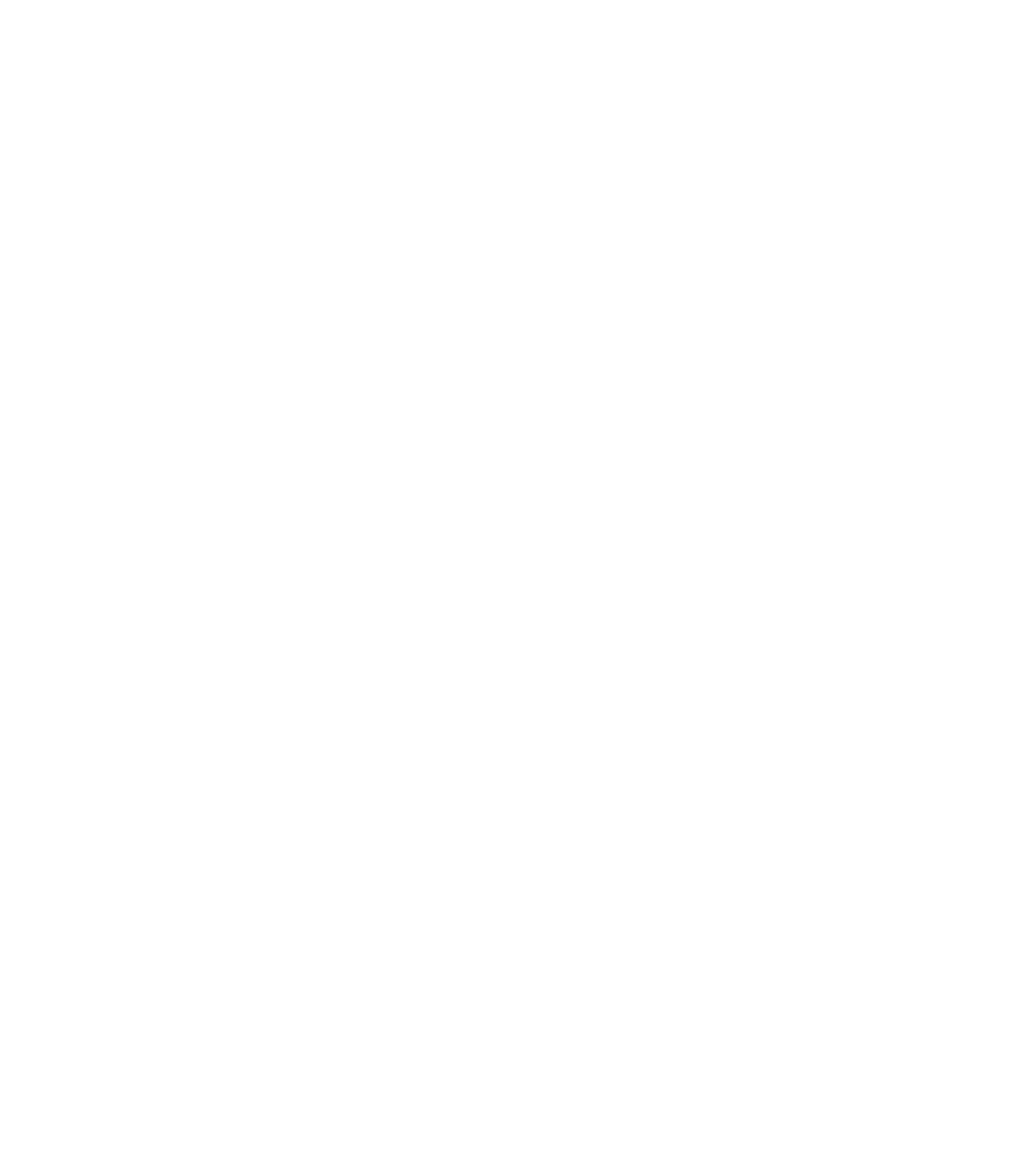
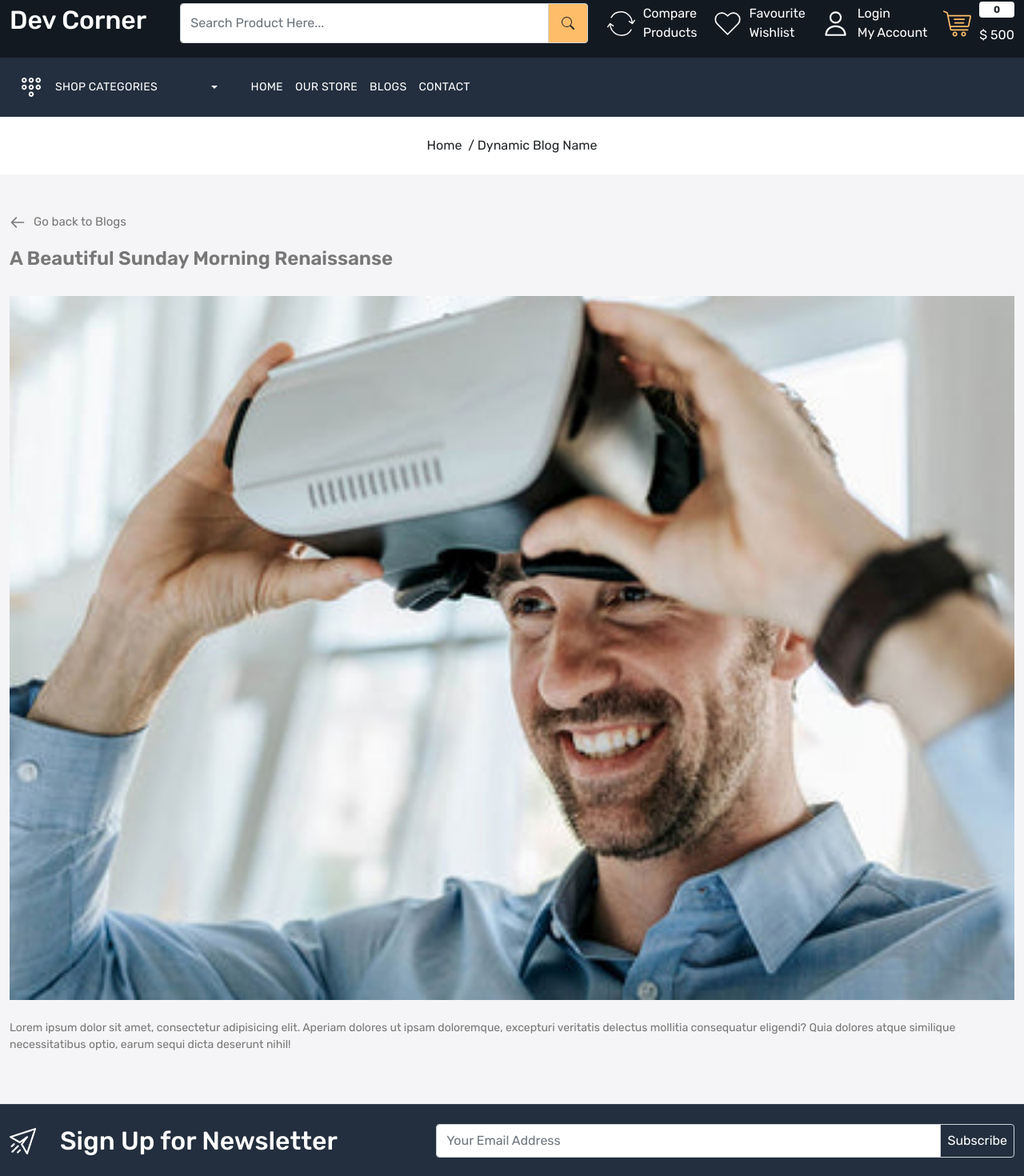
Before and after one commit to longhuynhpyn01/Digitic-ECommerce-Client, a React (Create React App) app: page /blog/1 in a window 1280 px wide. Before the commit this address had no page. Shown: the part 71-1541 px from the top of the page at 80% size. Before the commit the page ends 800 px from the top, so only its background shows below. Built offline with nearby package versions, Linux system fonts and the light colour scheme.

Commit message:
single blog page

```diff
--- a/src/App.js
+++ b/src/App.js
@@ -13,6 +13,7 @@
 import ForgotPassword from "./pages/ForgotPassword";
 import SignUp from "./pages/SignUp";
 import ResetPassword from "./pages/ResetPassword";
+import SingleBlog from "./pages/SingleBlog";
 
 function App() {
     return (
@@ -24,6 +25,7 @@
                     <Route path="/contact" element={<Contact />} />
                     <Route path="/store" element={<OurStore />} />
                     <Route path="/blogs" element={<Blog />} />
+                    <Route path="/blog/:id" element={<SingleBlog />} />
                     <Route
                         path="/compare-product"
                         element={<CompareProduct />}
--- a/src/App.scss
+++ b/src/App.scss
@@ -872,3 +872,33 @@
 }
 
 /* Auth Page Ends Here */
+
+
+
+
+/* Single Blog Page */
+
+.single-blog-wrapper {
+
+    .single-blog-card {
+
+        .title {
+            font-size: 24px;
+            font-weight: 600;
+            color: var(--color-777777);
+        }
+
+        .desc {
+            font-size: 14px;
+            color: var(--color-777777);
+        }
+
+        a {
+            font-size: 15px;
+            color: var(--color-777777);
+            margin-bottom: 20px;
+        }
+    }
+}
+
+/* Single Blog Page Ends Here */
--- a/src/components/BlogCard.js
+++ b/src/components/BlogCard.js
@@ -16,7 +16,7 @@
                     Lorem ipsum dolor sit amet consectetur adipisicing elit. Sit
                     amet in a ipsa id suscipit, aliquam quaerat.
                 </p>
-                <Link to="#" className="button">
+                <Link to="/blog/:id" className="button">
                     Read more
                 </Link>
             </div>
--- a/src/components/Footer.js
+++ b/src/components/Footer.js
@@ -11,7 +11,7 @@
                         <div className="col-5">
                             <div className="footer-top-data d-flex gap-30 align-items-center">
                                 <img
-                                    src="images/newsletter.png"
+                                    src="/images/newsletter.png"
                                     alt="newsletter"
                                 />
                                 <h2 className="mb-0 text-white">
--- a/src/components/Header.js
+++ b/src/components/Header.js
@@ -135,7 +135,7 @@
                                             aria-expanded="false"
                                         >
                                             <img
-                                                src="images/menu.svg"
+                                                src="/images/menu.svg"
                                                 alt="menu"
                                             />
                                             <span className="me-5 d-inline-block">
--- /dev/null
+++ b/src/pages/SingleBlog.js
@@ -0,0 +1,49 @@
+import React from "react";
+import { HiOutlineArrowLeft } from "react-icons/hi";
+import { Link } from "react-router-dom";
+import BreadCrumb from "../components/BreadCrumb";
+import Meta from "../components/Meta";
+
+const SingleBlog = () => {
+    return (
+        <>
+            <Meta title="Dynamic Blog Name" />
+            <BreadCrumb title="Dynamic Blog Name" />
+            <div className="single-blog-wrapper home-wrapper-2 py-5">
+                <div className="container-xxl">
+                    <div className="row">
+                        <div className="col-12">
+                            <div className="single-blog-card">
+                                <Link
+                                    to="/blogs"
+                                    className="d-flex align-items-center gap-10"
+                                >
+                                    <HiOutlineArrowLeft className="fs-5" /> Go
+                                    back to Blogs
+                                </Link>
+                                <h3 className="title">
+                                    A Beautiful Sunday Morning Renaissanse
+                                </h3>
+                                <img
+                                    src="/images/blog-1.jpg"
+                                    alt="blog"
+                                    className="img-fluid w-100 my-4"
+                                />
+                                <p className="desc">
+                                    Lorem ipsum dolor sit amet, consectetur
+                                    adipisicing elit. Aperiam dolores ut ipsam
+                                    doloremque, excepturi veritatis delectus
+                                    mollitia consequatur eligendi? Quia dolores
+                                    atque similique necessitatibus optio, earum
+                                    sequi dicta deserunt nihil!
+                                </p>
+                            </div>
+                        </div>
+                    </div>
+                </div>
+            </div>
+        </>
+    );
+};
+
+export default SingleBlog;
```
